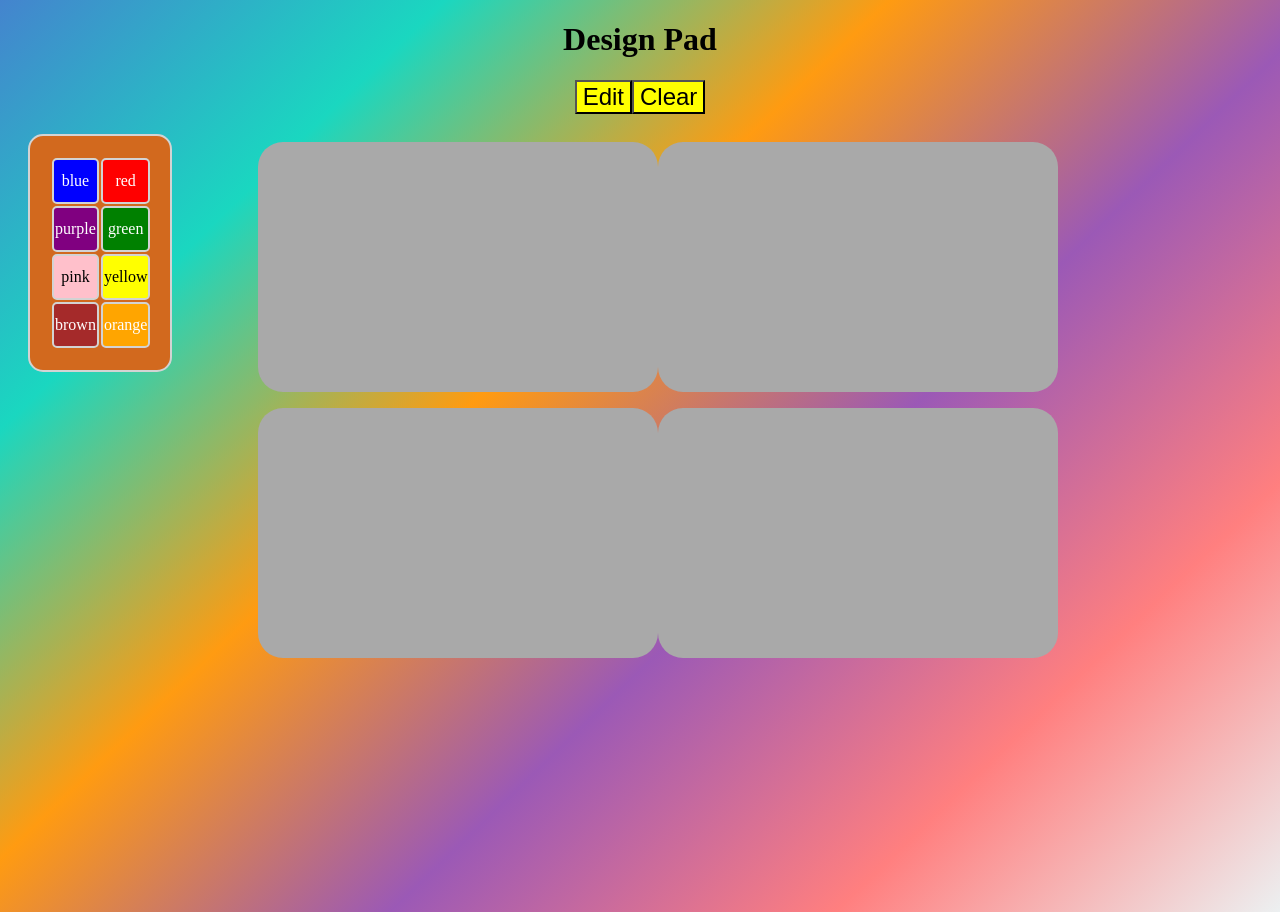
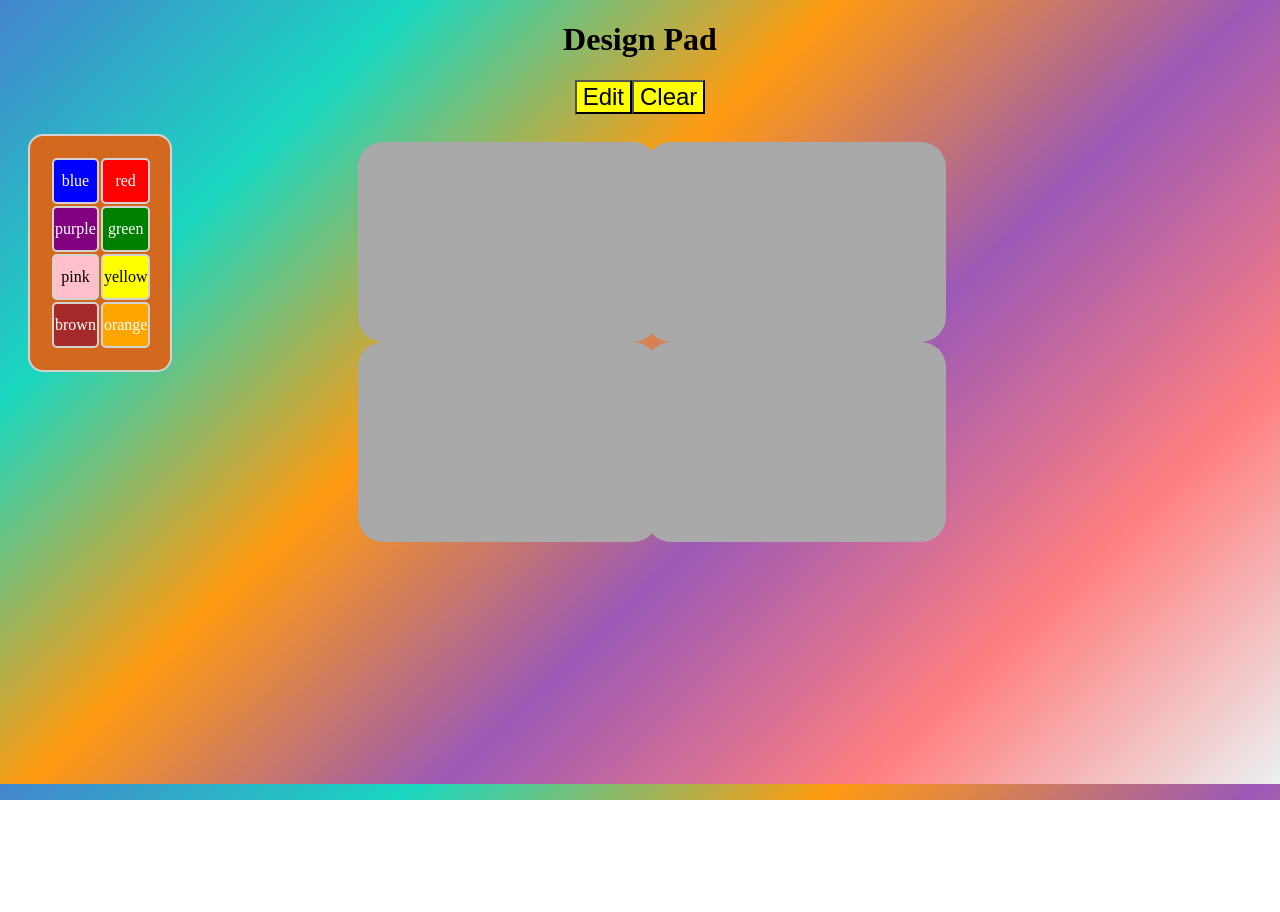
Before and after one commit to 464squad/design-pad, a React (Create React App) app: page / in a window 1280 px wide. After the commit the page ends 800 px from the top, so only its background shows below. Built offline with nearby package versions, Linux system fonts and the light colour scheme.

Commit message:
delete conflicts

```diff
--- a/src/css/DesignPad.css
+++ b/src/css/DesignPad.css
@@ -2,14 +2,14 @@
     padding: 30;
     margin: 0;
     display: inline-block;
-    width: 400px;
-    height: 250px;
+    width: 300px;
+    height: 200px;
     justify-content: center;
     align-items: center;
     background-color: darkgray;
     border-radius: 25px;
     top: -250px;
-    left: 250px;
+    left: 350px;
     position: relative;
   }
 
@@ -20,9 +20,8 @@
   .pad-container {
     display: grid;
     grid-template-columns: 50% 50%;
-    width: 60vw;
-    height: 40vw;
-    grid-gap: 1em;
+    width: 45vw;
+    height: 30vw;
     align-items: center;
     justify-content: space-evenly;
   }
```
